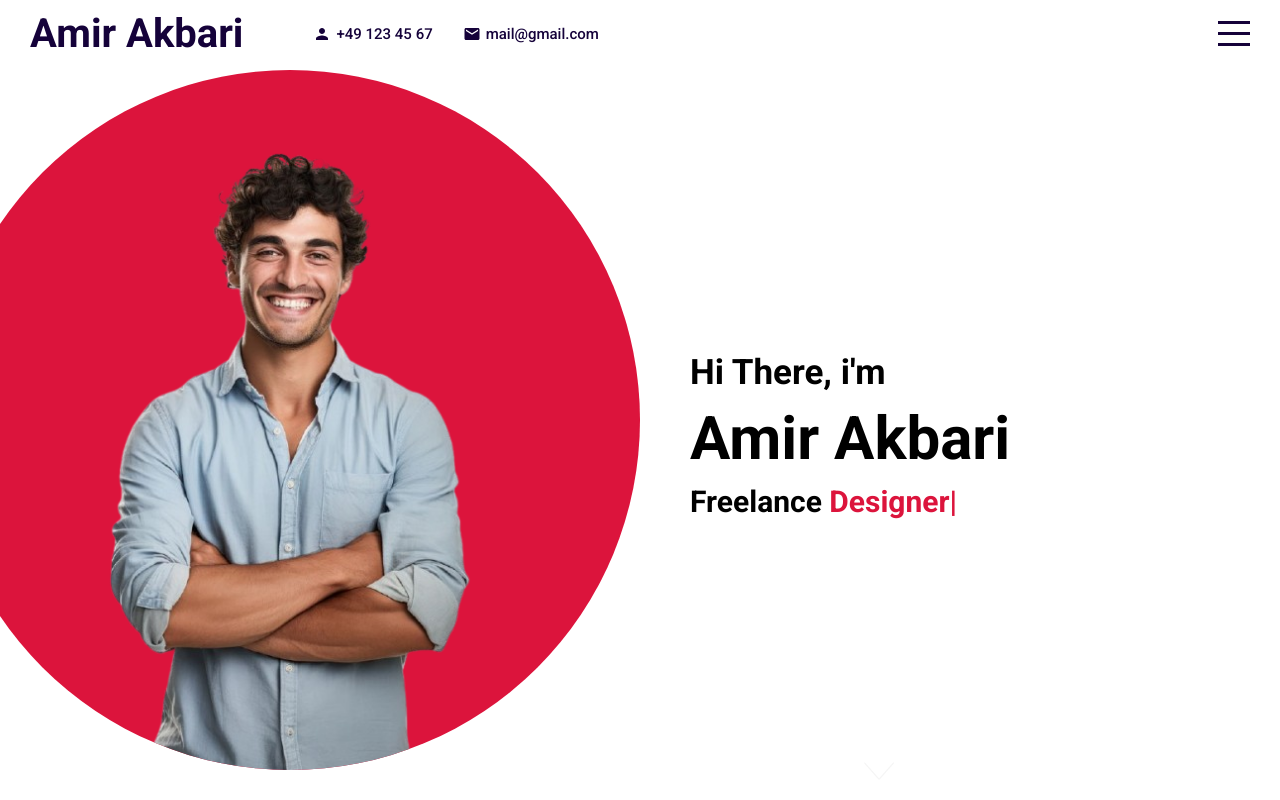
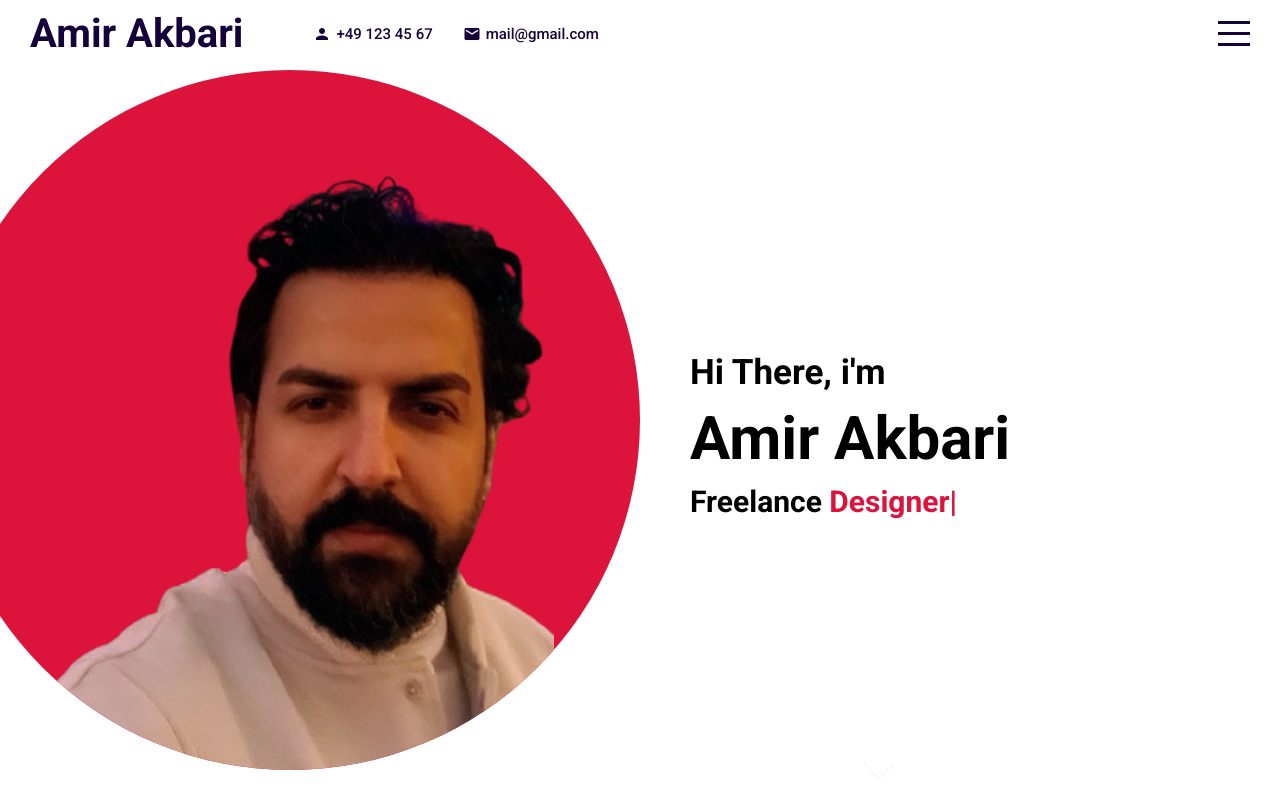
Before and after one commit to Amir-6687/my-portfolio2025, a React (Create React App) app: page / in a window 1280 px wide. Built offline with nearby package versions, Linux system fonts and the light colour scheme.

Commit message:
Fotos updated

```diff
--- a/src/components/intro/Intro.jsx
+++ b/src/components/intro/Intro.jsx
@@ -17,7 +17,7 @@ export default function Intro() {
     <div className="intro" id="intro">
       <div className="left">
         <div className="imageContainer">
-          <img src={process.env.PUBLIC_URL + "/assets/man.png"} alt="" />
+          <img src={process.env.PUBLIC_URL + "/assets/amir01.png"} alt="" />
         </div>
       </div>
       <div className="right">
--- a/src/components/testimonials/Testimonials.jsx
+++ b/src/components/testimonials/Testimonials.jsx
@@ -14,7 +14,7 @@ export default function Testimonials() {
       id: 2,
       name: "Alex Kalinski",
       title: "Co-Founder of DELKA",
-      img: "https://goldhouse.warszawa.pl/wp-content/uploads/2020/06/agent-3.jpg",
+      img: "https://encrypted-tbn0.gstatic.com/images?q=tbn:ANd9GcR5m7QHaKYers25wUwqGyVUDRnc2UnPiLhoWA&s",
       icon: process.env.PUBLIC_URL + "/assets/youtube.png",
       desc: "Entwicklung leistungsstarker und intuitiver Apps für iOS und Android.",
       featured: true,
```
Also changed, not shown: public/assets/amir01.png (added).
